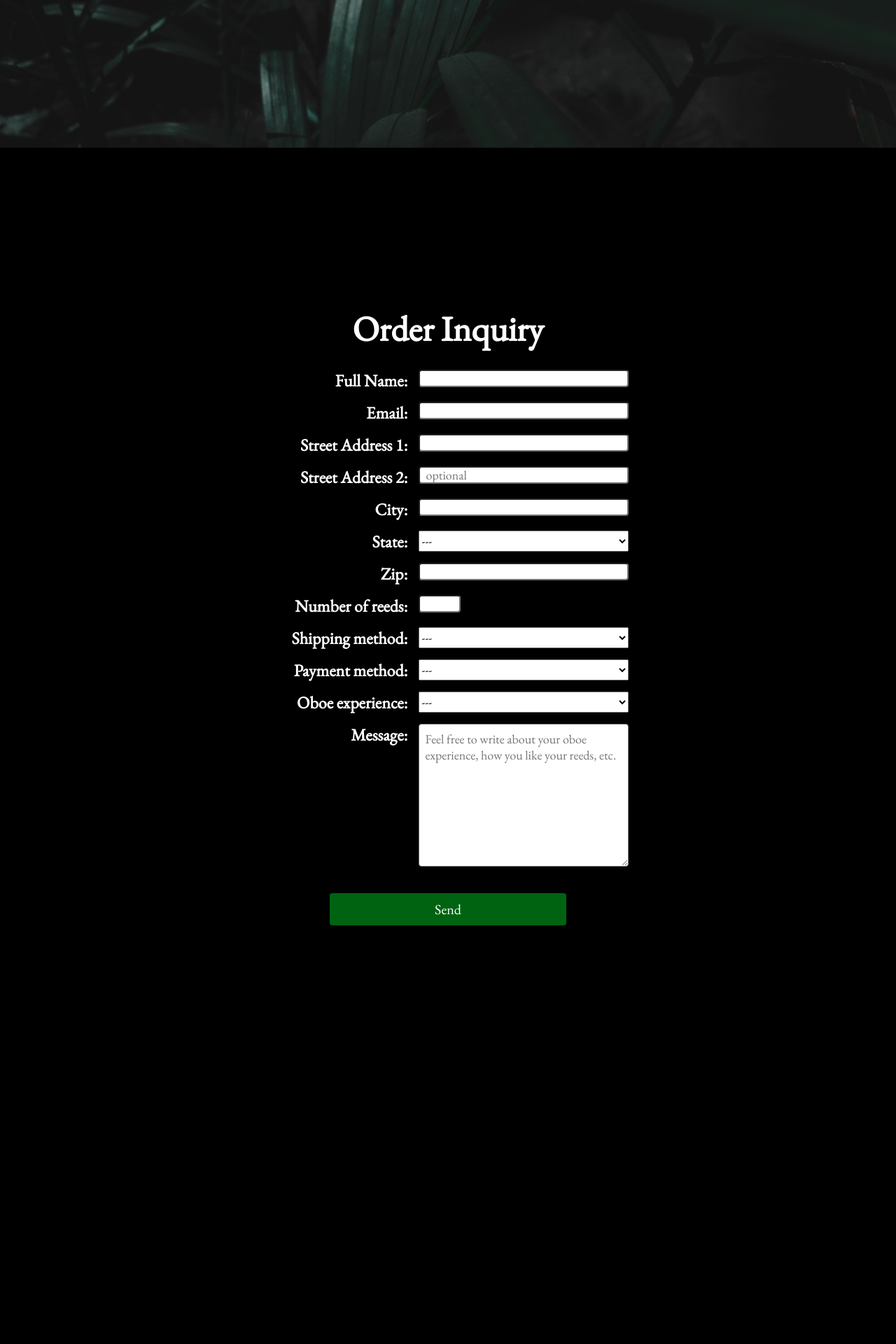
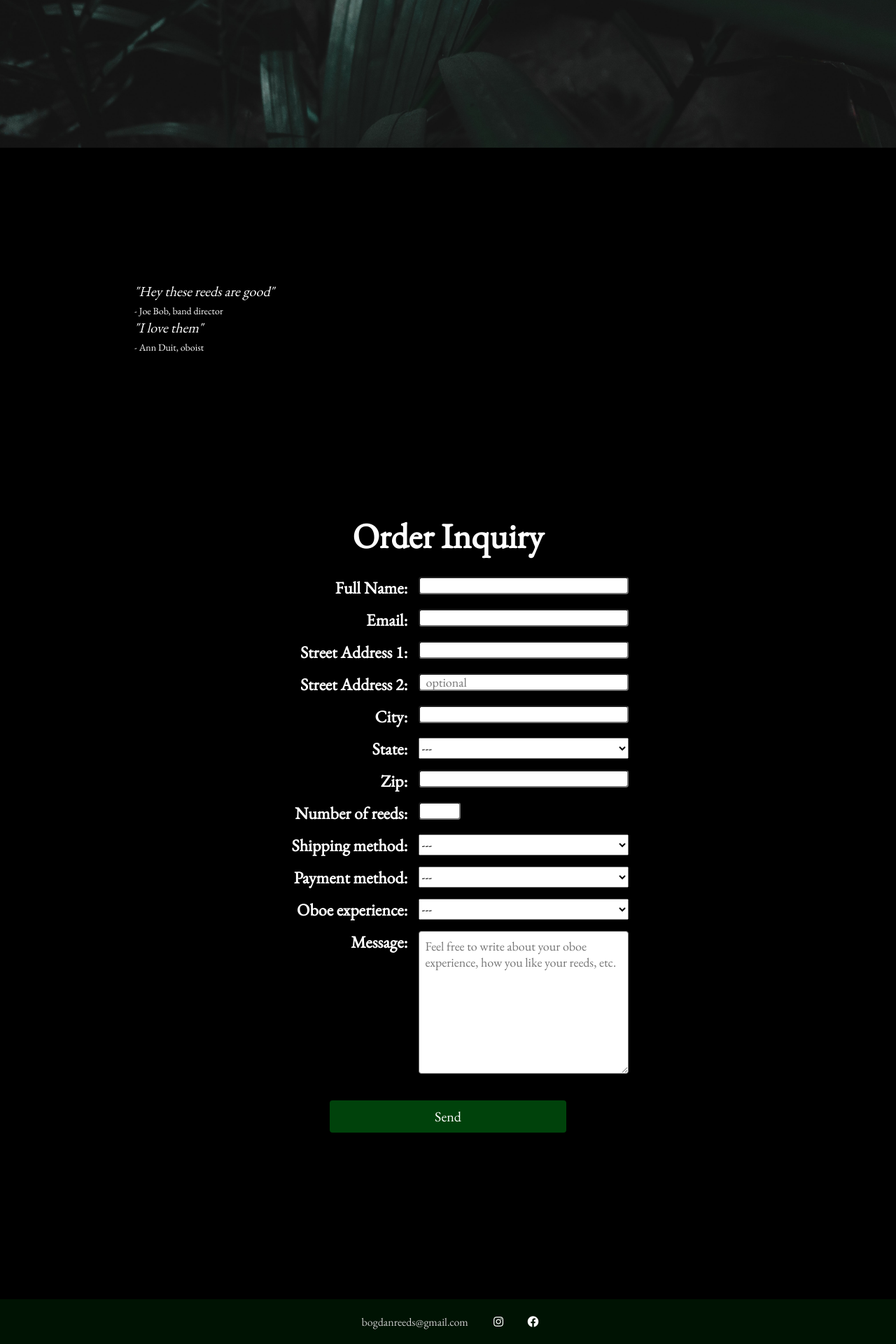
Before and after one commit to clairebogdan/bogdanreeds_website, a React (Create React App) app: page / in a window 1280 px wide. Shown: the part 712-2632 px from the top of the page at 70% size. Before the commit the page ends 2272 px from the top, so only its background shows below. Built offline with nearby package versions, Linux system fonts and the light colour scheme.

Commit message:
Added Gallery page, added favicon, added a few reviews

```diff
--- a/src/App.js
+++ b/src/App.js
@@ -4,7 +4,9 @@ import Home from './components/pages/Home';
 import Order from './components/pages/Order';
 import ReedCare from './components/pages/ReedCare';
 import About from './components/pages/About';
-import Navbar from './components/navbar/Navbar.js'
+import Gallery from './components/pages/Gallery';
+import Navbar from './components/navbar/Navbar.js';
+import Footer from './components/footer/Footer.js'
 
 import './App.css';
 
@@ -19,7 +21,10 @@ function App() {
         <Route path='/order' exact component={Order}/>
         <Route path='/about' exact component={About}/>
         <Route path='/reedcare' exact component={ReedCare}/>
+        <Route path='/gallery' exact component={Gallery}/>
       </Switch>
+
+      <Footer/>
 
     </Router>
   );
--- /dev/null
+++ b/src/components/footer/Footer.css
@@ -0,0 +1,11 @@
+.footer {
+    position: relative;
+    display: grid;
+    grid-template-columns: 150px 10px 10px;
+    column-gap: 3%;
+    height: 8vh;
+    align-items: center;
+    justify-content: center;
+    background-color: #001303;
+    color: #cccccc;
+  }
--- /dev/null
+++ b/src/components/footer/Footer.js
@@ -0,0 +1,16 @@
+import React from 'react';
+import '../footer/Footer.css'
+
+export default function Footer() {
+
+    return (
+        <>
+        <div className='footer'>
+           bogdanreeds@gmail.com
+
+           <a href="https://www.instagram.com/bogdanreeds"><i class="fab fa-instagram"></i></a>
+           <a href="https://www.facebook.com/bogdanreeds"><i class="fab fa-facebook"></i></a>
+        </div>
+        </>
+    );
+}
--- a/src/components/navbar/Navbar.css
+++ b/src/components/navbar/Navbar.css
@@ -16,7 +16,7 @@
 
 .nav-menu {
     display: grid;
-    grid-template-columns: repeat(3, auto);
+    grid-template-columns: repeat(4, auto);
     grid-gap: 10px;
     list-style: none;
     text-align: center;
@@ -32,7 +32,7 @@
 }
 
 .nav-links:hover {
-    background-color: #003a0a;
+    background-color: #002e08;
     border-radius: 4px;
     transition: all 0.3s ease-out;
 }
@@ -65,7 +65,7 @@
         display: flex;
         flex-direction: column;
         width: 100%;
-        height: 295px;
+        height: 405px;
         position: absolute;
         top: 80px;
         left: -100%;
@@ -74,7 +74,7 @@
     }
 
     .nav-menu.active {
-        background: #003a0a;
+        background: #002e08;
         left: 0;
         opacity: 0.98;
         transition: all 0.5s ease;
@@ -89,7 +89,7 @@
     }
 
     .nav-links:hover {
-        background-color: #012507;
+        background-color: #011f06;
         border-radius: 0;
     }
 
--- a/src/components/navbar/Navbar.js
+++ b/src/components/navbar/Navbar.js
@@ -26,18 +26,25 @@ export default function Navbar() {
             <ul className={click ? 'nav-menu active' : 'nav-menu'}>
 
                 <li className='nav-item'>
+                    <Link to='/order' className='nav-links' onClick={closeMobileMenu}>
+                        Order
+                    </Link>
+                </li>
+                <li className='nav-item'>
                     <Link to='/about' className='nav-links' onClick={closeMobileMenu}>
                         About
                     </Link>
+
                 </li>
                 <li className='nav-item'>
                     <Link to='/reedcare' className='nav-links' onClick={closeMobileMenu}>
                         Reed Care
                     </Link>
                 </li>
+
                 <li className='nav-item'>
-                    <Link to='/order' className='nav-links' onClick={closeMobileMenu}>
-                        Order
+                    <Link to='/gallery' className='nav-links' onClick={closeMobileMenu}>
+                        Gallery
                     </Link>
                 </li>
             </ul>
--- /dev/null
+++ b/src/components/pages/Gallery.js
@@ -0,0 +1,10 @@
+import React from 'react';
+import '../../App.css'
+
+export default function Gallery() {
+    return (
+        <>
+        <h1>this is the gallery</h1>
+        </>
+    );
+}
--- a/src/components/pages/Home.js
+++ b/src/components/pages/Home.js
@@ -14,6 +14,20 @@ export default function Home() {
             </div>
         </div>
 
+        <div className="reviews">
+            <div className="quote">
+                "Hey these reeds are good"
+                <br/>
+                <span className='sig'>- Joe Bob, band director</span>
+            </div>
+
+            <div className="quote">
+                "I love them"
+                <br/>
+                <span className='sig'>- Ann Duit, oboist</span>
+            </div>
+        </div>
+
         <OrderForm/>
         </>
     );
--- a/src/components/styles/Home.css
+++ b/src/components/styles/Home.css
@@ -24,7 +24,7 @@
     display: block;
     background-color: transparent;
     border-radius: 4px;
-    margin-top: 30%;
+    margin-top: 35%;
     padding: 20px;
     width: 600px;
     height: 330px;
@@ -33,3 +33,17 @@
   .welcome-text {
       font-size: 100px;
   }
+
+  .reviews {
+      margin: 15%;
+  }
+
+  .quote {
+      font-size: 20px;
+      font-style: italic;
+  }
+
+  .sig {
+      font-size: 14px;
+      font-style: normal;
+  }
--- a/src/components/styles/OrderForm.css
+++ b/src/components/styles/OrderForm.css
@@ -61,7 +61,7 @@ label {
     padding: 10px 150px;
     margin: 3%;
     border-radius: 4px;
-    background-color:#006311;
+    background-color:#00420b;
     color: white;
     text-decoration: none;
     text-align: center;
@@ -72,6 +72,6 @@ label {
 
 .btn:hover {
     background-color: #89ca94;
-    color: #006311;
+    color: #00420b;
     transition: all 0.3s ease-out;
 }
```
Also changed, not shown: 1 other file (tests, documents, lock files or other folders).
